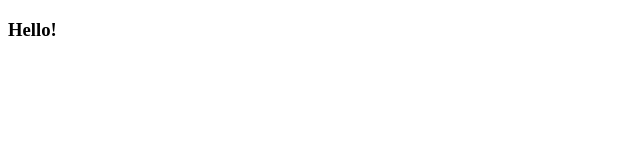
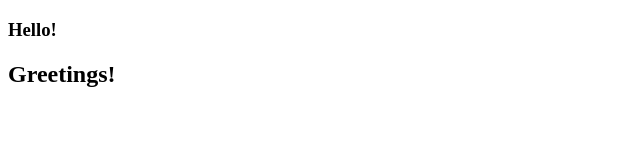
Before and after one commit to Zakiti18/new-project2, a plain HTML site: page index.html in a window 1280 px wide. Shown: the whole page, without its empty margins (0-640 px from the left). Drawn offline with Linux system fonts and the light colour scheme.

Commit message:
subheader added

```diff
--- a/index.html
+++ b/index.html
@@ -9,5 +9,7 @@
 </head>
 <body>
     <h3>Hello!</h3>
+
+    <h2>Greetings!</h2>
 </body>
 </html>
```
